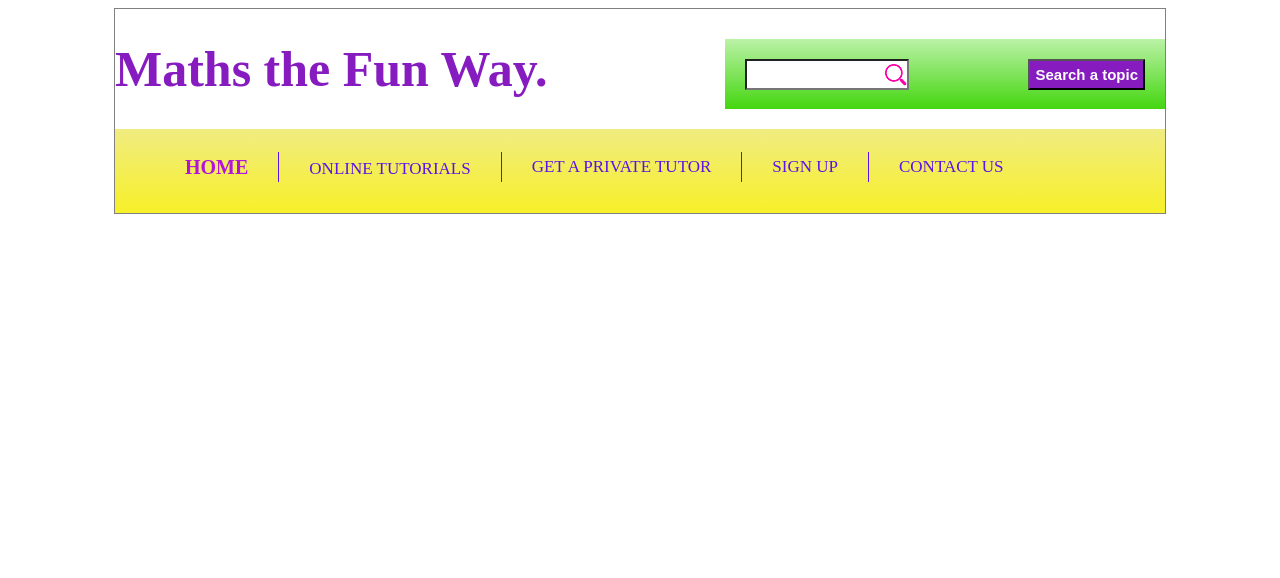
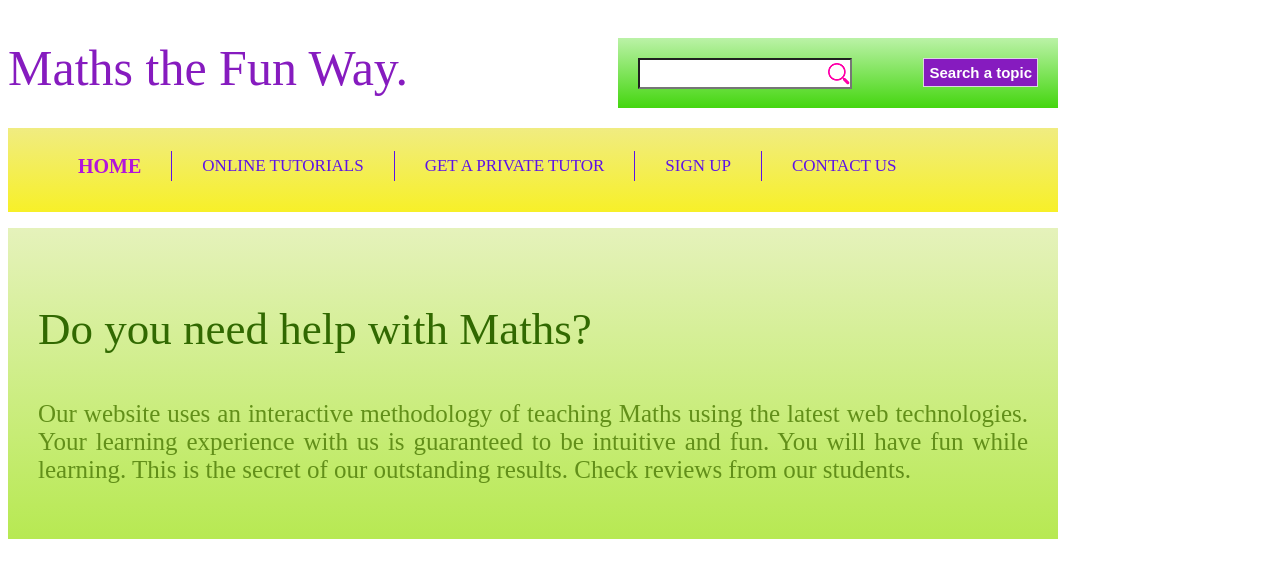
Before and after one commit to TetianaKlymchuk/Udemy-CWD-Projects, a PHP site: page / in a window 1280 px wide. Shown: the top 578 px of the page. Run offline with PHP 8.4, Linux system fonts and the light colour scheme.

Commit message:
Added introduction box to Math Tutorial Website

```diff
--- a/Math_Tutorial_Website/index.html
+++ b/Math_Tutorial_Website/index.html
@@ -26,13 +26,23 @@
             </div>
             <div id="menu">
                 <ul>
-                    <li><a href="#" class="active">Home</li>
-                    <li><a href="#">Online Tutorials</li>
-                    <li><a href="#">Get a private tutor</li>
-                    <li><a href="#">Sign up</li>
-                    <li  class="last-child"><a href="#">Contact us</li>
+                    <li><a href="#" class="active">Home</a></li>
+                    <li><a href="#">Online Tutorials</a></li>
+                    <li><a href="#">Get a private tutor</a></li>
+                    <li><a href="#">Sign up</a></li>
+                    <li class="last-child"><a href="#">Contact us</a></li>
                 </ul>
-
+            </div>
+            <div id="introduction">
+                <h3>Do you need help with Maths?</h3>
+                <p>Our website uses an interactive methodology
+                    of teaching Maths using the latest web technologies.
+                    Your learning experience with us is guaranteed
+                     to be intuitive and fun.
+                     You will have fun while learning.
+                     This is the secret of our outstanding results.
+                    Check reviews from our students.
+                </p>
             </div>
         </div>
 	</body>
--- a/Math_Tutorial_Website/styling.css
+++ b/Math_Tutorial_Website/styling.css
@@ -1,21 +1,22 @@
-#container {
+#container{
     width: 1050px;
-    border: 1px solid grey;
-    margin: 0 auto;
+    /* border: 1px solid grey;*/
 }
-
-h1 a {
-    font-size: 50px;
-    font-weight: 100px;
-    color: #861BBF;
-    text-decoration: none;
-
-}
-
 
 #header{
     height: 100px;
     padding: 10px 0;
+}
+
+#brand{
+    float: left;
+}
+
+h1 a{
+    font-size: 50px;
+    font-weight: 100;
+    color: #861BBF;
+    text-decoration: none;
 }
 
 #searchBox{
@@ -27,18 +28,14 @@ h1 a {
     margin-top: 20px;
 }
 
-#brand{
-    float: left;
-}
 
 .text{
     float: left;
-    width: 150px;
+    width: 200px;
     padding: 5px;
     font-size: 15px;
     color: #E36A0C;
     background: white url(images/search.png) right center no-repeat;
-
 }
 
 .submit{
@@ -48,7 +45,7 @@ h1 a {
     color: white;
     background: #861BBF;
     font-size: 15px;
-
+    border: 1px solid #DCD5E1;
 }
 
 .clear{
@@ -89,5 +86,22 @@ h1 a {
      font-size: 20px;
      font-weight: bold;
      color: #B314DB;
+}
 
+#introduction{
+     background: linear-gradient(#E5F2BB, #B7E952);
+     padding: 30px;
+     margin: 16px 0;
 }
+
+#introduction h3{
+    font-size: 45px;
+    color: #316901;
+    font-weight: normal;
+}
+
+#introduction p{
+    font-size: 25px;
+    color: #628F19;
+    text-align: justify;
+}
```
Lines whose indentation alone changed are shown as unchanged.
